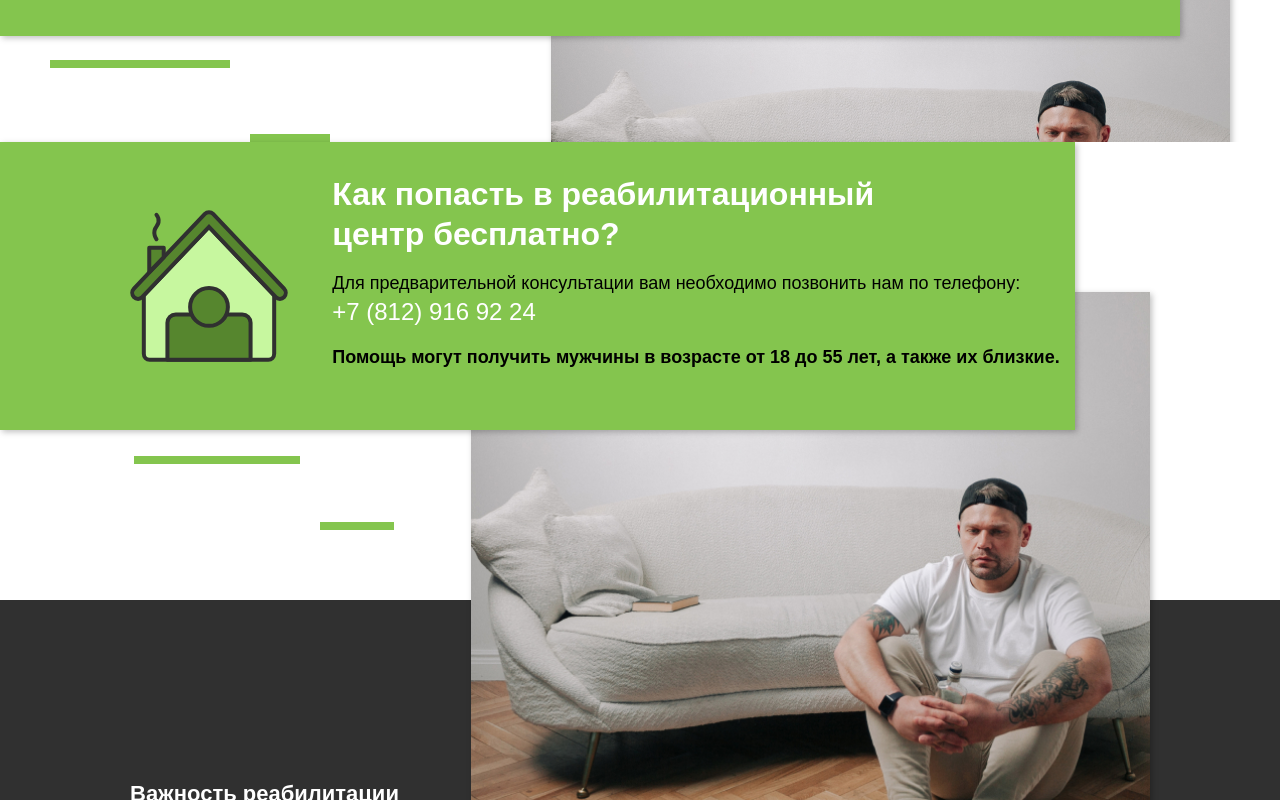
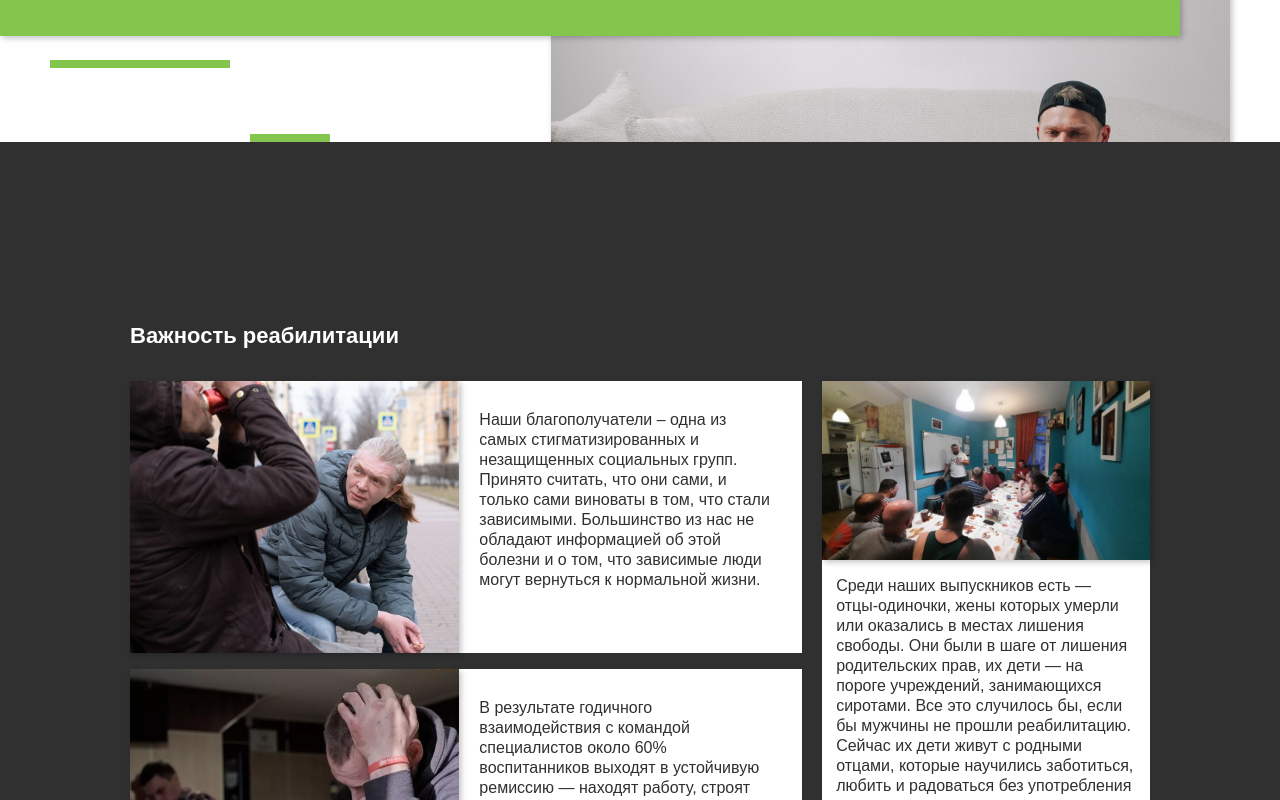
Before and after one commit to GuildOfDevelopers/diaconiafond-frontend, a React (Create React App) app: page / in a window 1280 px wide. Shown: the part 2719-3519 px from the top of the page. Built offline with nearby package versions, Linux system fonts and the light colour scheme; a web font is replaced by a local one.

Commit message:
about reabilitation added

```diff
--- a/src/App.js
+++ b/src/App.js
@@ -5,7 +5,6 @@ import Slider from "./components/Slider/ Slider";
 import Header from "./components/Header/Header";
 import Footer from "./components/Footer/Footer";
 import ImportanceReabilitaion from "./components/ImportanceReabilitaion/ImportanceReabilitaion";
-import GetReabilitation from "./components/GetReabilitation/GetReabilitation";
 import WhatDesease from "./components/WhatDesease/WhatDesease";
 import Popup from "./components/GetHelpPopup/Popup";
 import Layout from "./components/GetHelpPopup/Layout";
@@ -27,7 +26,6 @@ function App() {
       <Slider/>
       <WhatDesease/>
       <AboutReabilitation/>
-      <GetReabilitation/>
       <ImportanceReabilitaion/>
       <Footer/>
     </div>
```
